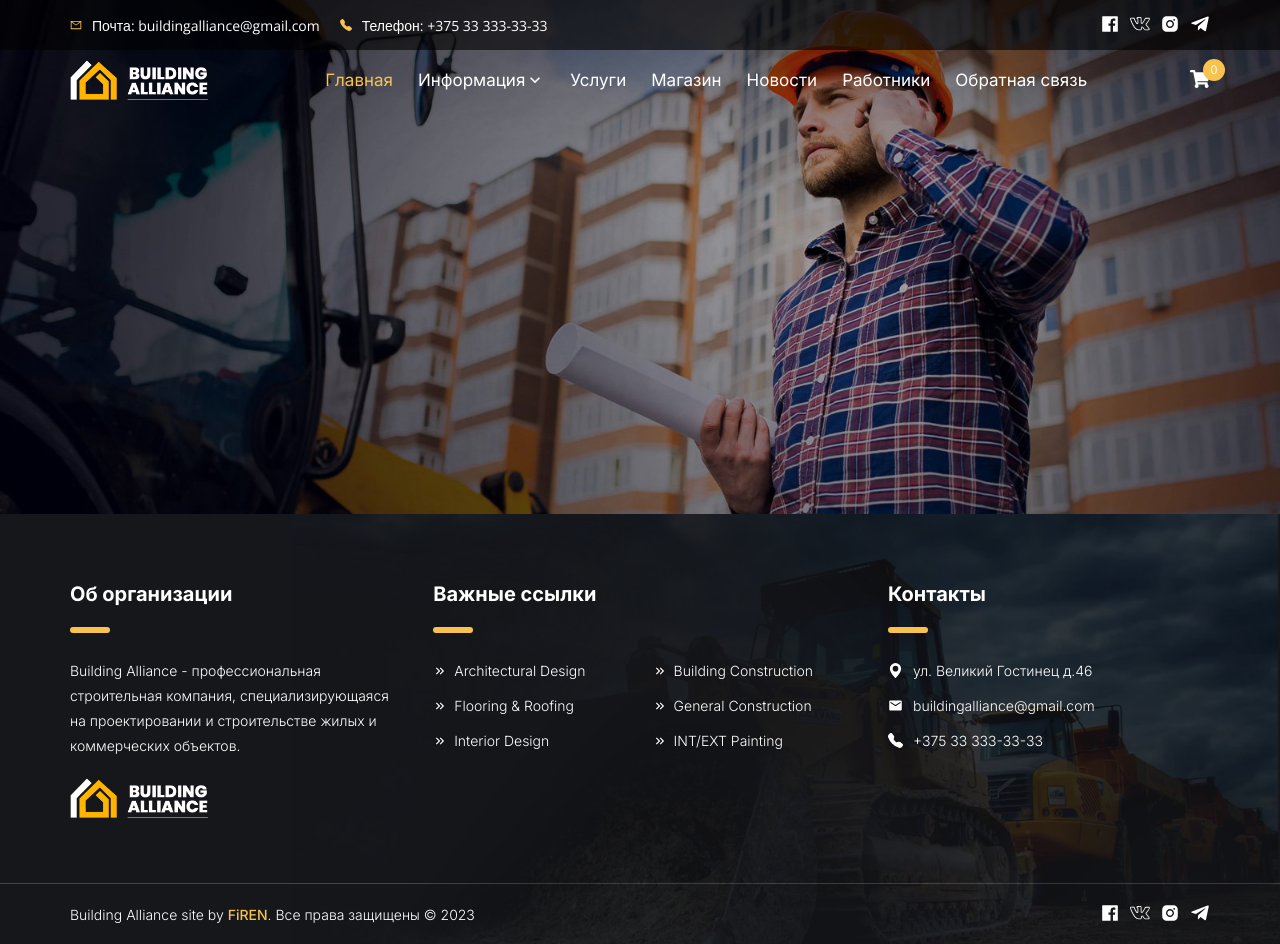
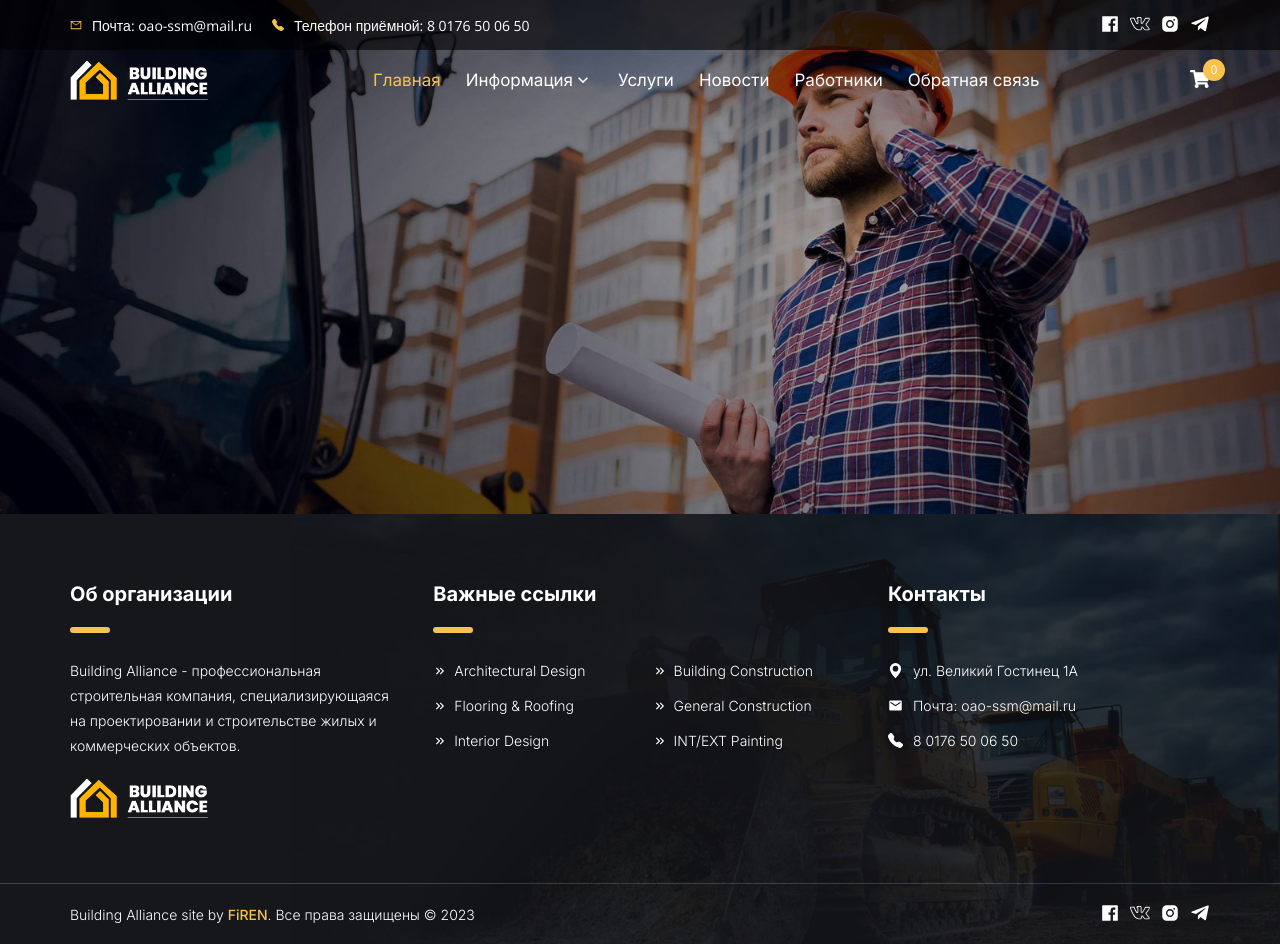
Before and after one commit to FiR3N/building-alliance-client, a React (Vite) app: page / in a window 1280 px wide. Built offline with nearby package versions, Linux system fonts and the light colour scheme.

Commit message:
add component ToTheTopButton and corrected layout

```diff
--- a/src/components/Business/Navbar/Navbar.tsx
+++ b/src/components/Business/Navbar/Navbar.tsx
@@ -51,9 +51,9 @@ const Navbar: FC<NavbarProps> = ({ setIsActive, isMobile }) => {
         <li>
           <CustomLink to="/services">Услуги</CustomLink>
         </li>
-        <li>
+        {/* <li>
           <CustomLink to="/shop">Магазин</CustomLink>
-        </li>
+        </li> */}
         <li>
           <CustomLink to="/news">Новости</CustomLink>
         </li>
--- a/src/components/Layout/Footer/FooterLinks/FooterLinks.tsx
+++ b/src/components/Layout/Footer/FooterLinks/FooterLinks.tsx
@@ -67,22 +67,22 @@ const FooterLinks: FC = () => {
           <p className="light-text">
             <BsGeoAltFill />
             <a href="https://www.google.com/maps" className="light-text">
-              ул. Великий Гостинец д.46
+              ул. Великий Гостинец 1А
             </a>
           </p>
           <p className="light-text">
             <MdEmail />
             <a
-              href="mailto:buildingalliance@gmail.com@example.com?subject=Вопрос по теме: (...)&body=Здравствуйте, я хотел бы хотел задать вопрос по теме: (...)"
+              href="mailto:oao-ssm@mail.ru?subject=Вопрос по теме: (...)&body=Здравствуйте, я хотел бы хотел задать вопрос по теме: (...)"
               className="light-text"
             >
-              buildingalliance@gmail.com
+              Почта: oao-ssm@mail.ru
             </a>
           </p>
           <p className="light-text">
             <BsFillTelephoneFill />
-            <a href="tel:+375 33 333-33-33" className="light-text">
-              +375 33 333-33-33
+            <a href="tel:8 0176 50 06 50" className="light-text">
+              8 0176 50 06 50
             </a>
           </p>
         </div>
--- a/src/components/Layout/Header/HeaderInfo/HeaderInfo.tsx
+++ b/src/components/Layout/Header/HeaderInfo/HeaderInfo.tsx
@@ -14,16 +14,16 @@ const HeaderInfo: FC<HeaderInfoProps> = memo(() => {
           <div className={cls.headerInfoContentContactsItem}>
             <AiOutlineMail />
             <a
-              href="mailto:buildingalliance@gmail.com@example.com?subject=Вопрос по теме: (...)&body=Здравствуйте, я хотел бы хотел задать вопрос по теме: (...)"
+              href="mailto:oao-ssm@mail.ru?subject=Вопрос по теме: (...)&body=Здравствуйте, я хотел бы хотел задать вопрос по теме: (...)"
               className="light-text"
             >
-              Почта: buildingalliance@gmail.com
+              Почта: oao-ssm@mail.ru
             </a>
           </div>
           <div className={cls.headerInfoContentContactsItem}>
             <BsFillTelephoneFill />
-            <a href="tel:+375 33 333-33-33" className="light-text">
-              Телефон: +375 33 333-33-33
+            <a href="tel:8 0176 50 06 50" className="light-text">
+              Телефон приёмной: 8 0176 50 06 50
             </a>
           </div>
         </div>
--- a/src/components/Layout/Layout.tsx
+++ b/src/components/Layout/Layout.tsx
@@ -1,6 +1,7 @@
 import React, { FC } from "react";
 import Header from "./Header/Header";
 import Footer from "./Footer/Footer";
+import ToTheTopButton from "../UI/ToTheTopButton/ToTheTopButton";
 
 interface LayoutProps {
   children: React.ReactNode;
@@ -10,7 +11,10 @@ const Layout: FC<LayoutProps> = ({ children }) => {
   return (
     <div className="wrapper">
       <Header />
-      <main className="main">{children}</main>
+      <main className="main">
+        {children}
+        <ToTheTopButton />
+      </main>
       <Footer />
     </div>
   );
--- a/src/components/UI/PopupHeaderMenu/PopupHeaderMenu.module.scss
+++ b/src/components/UI/PopupHeaderMenu/PopupHeaderMenu.module.scss
@@ -31,10 +31,9 @@
       transition: all 0.3s ease;
     }
   }
-  //fix animation and margin
+
   &Content {
     width: 200px;
-    min-height: auto;
     margin-top: -15px;
 
     position: absolute;
@@ -47,8 +46,9 @@
     border-radius: 6px;
 
     transition: all 0.5s ease-in-out;
+
     opacity: 0;
-    visibility: hidden;
+    backface-visibility: hidden;
 
     a {
       padding: 5px;
@@ -57,8 +57,10 @@
       font-size: 17px;
       line-height: 25px;
       font-weight: 500;
+      color: black;
+
       transition: all 0.3s ease;
-      color: black;
+      will-change: transform;
 
       &:last-child {
         border-radius: 0px 0px 6px 6px;
@@ -78,7 +80,7 @@
       top: 40px;
 
       opacity: 1;
-      visibility: visible;
+      backface-visibility: visible;
     }
   }
 }
--- a/src/components/UI/PopupHeaderMenu/PopupHeaderMenu.tsx
+++ b/src/components/UI/PopupHeaderMenu/PopupHeaderMenu.tsx
@@ -1,7 +1,6 @@
 import { FC, useState } from "react";
 import cls from "./PopupHeaderMenu.module.scss";
 import { MdOutlineKeyboardArrowDown } from "react-icons/md";
-import CustomLink from "../CustomLink/CustomLink";
 import classNames from "classnames";
 import { Link } from "react-router-dom";
 import ILinkItem from "../../../models/ILinkItem";
--- /dev/null
+++ b/src/components/UI/ToTheTopButton/ToTheTopButton.module.scss
@@ -0,0 +1,32 @@
+.ToTheTopButton {
+  position: fixed;
+  bottom: 30px;
+  right: -50px;
+  z-index: 10;
+
+  transition: all 0.7s ease;
+
+  &._active {
+    bottom: 30px;
+    right: 30px;
+  }
+
+  button {
+    padding: 15px 15px 10px 15px;
+
+    font-size: 1.25rem;
+    font-weight: bold;
+  }
+
+  @media #{$ui-tablet-max} {
+    &._active {
+      bottom: 30px;
+      right: 10px;
+    }
+  }
+  @media #{$ui-mobile-max} {
+    button {
+      padding: 10px 10px 5px 10px;
+    }
+  }
+}
--- /dev/null
+++ b/src/components/UI/ToTheTopButton/ToTheTopButton.tsx
@@ -0,0 +1,37 @@
+import { useEffect } from "react";
+import { useState } from "react";
+import cls from "./ToTheTopButton.module.scss";
+import { AiOutlineArrowUp } from "react-icons/ai";
+import MyButton from "../MyButton/MyButton";
+import classNames from "classnames";
+
+function ToTheTopButton() {
+  const [isShowable, setIsShowable] = useState(false);
+
+  useEffect(() => {
+    window.addEventListener("scroll", () => {
+      if (window.scrollY > 600) {
+        setIsShowable(true);
+      } else {
+        setIsShowable(false);
+      }
+    });
+  }, []);
+
+  const scrollToTheTop = () => {
+    window.scrollTo({
+      top: 0,
+      behavior: "smooth",
+    });
+  };
+
+  return (
+    <div className={classNames(cls.ToTheTopButton, isShowable && cls._active)}>
+      <MyButton onClick={scrollToTheTop}>
+        <AiOutlineArrowUp />
+      </MyButton>
+    </div>
+  );
+}
+
+export default ToTheTopButton;
```
